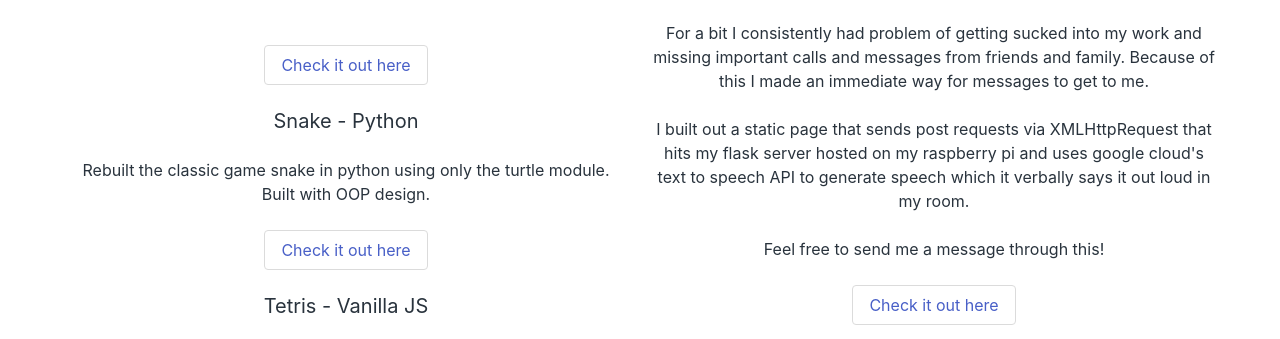
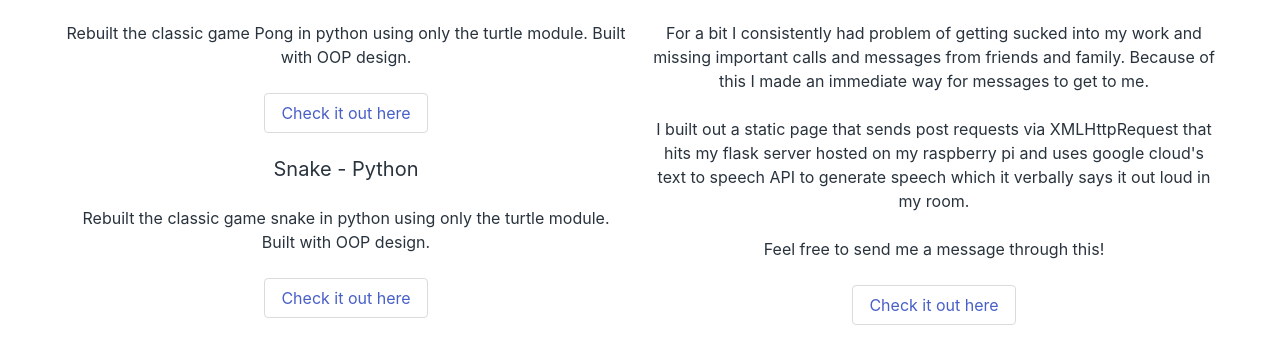
Before and after one commit to The-Briel-Deal/Portfolio, a website: page static/projects.html in a window 1280 px wide. Shown: the part 437-776 px from the top of the page. Drawn offline with nearby package versions, Linux system fonts and the light colour scheme.

Commit message:
project_page_changes

```diff
--- a/static/projects.html
+++ b/static/projects.html
@@ -83,7 +83,7 @@
                         <h1 class="title" id="tetris_title">Games</h1>
                         <h2 class="subtitle" style="color: #29333d;">Pong - Python</h2>
                         <p style="color: #29333d;">
-
+                            Rebuilt the classic game Pong in python using only the turtle module. Built with OOP design.
                         </p>
                         <br>
                         <div class="button"><a href="https://github.com/The-Briel-Deal/Snake_Game">Check it out here</a></div>
```
